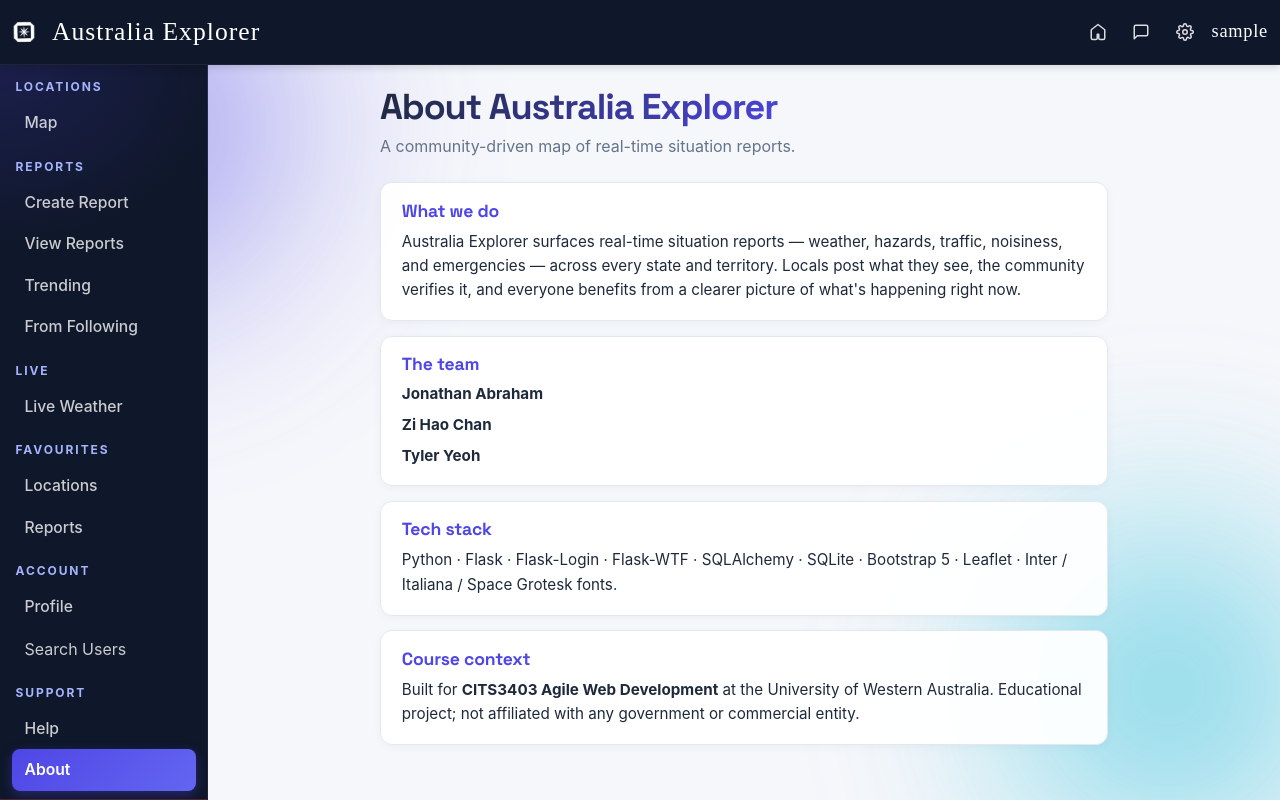
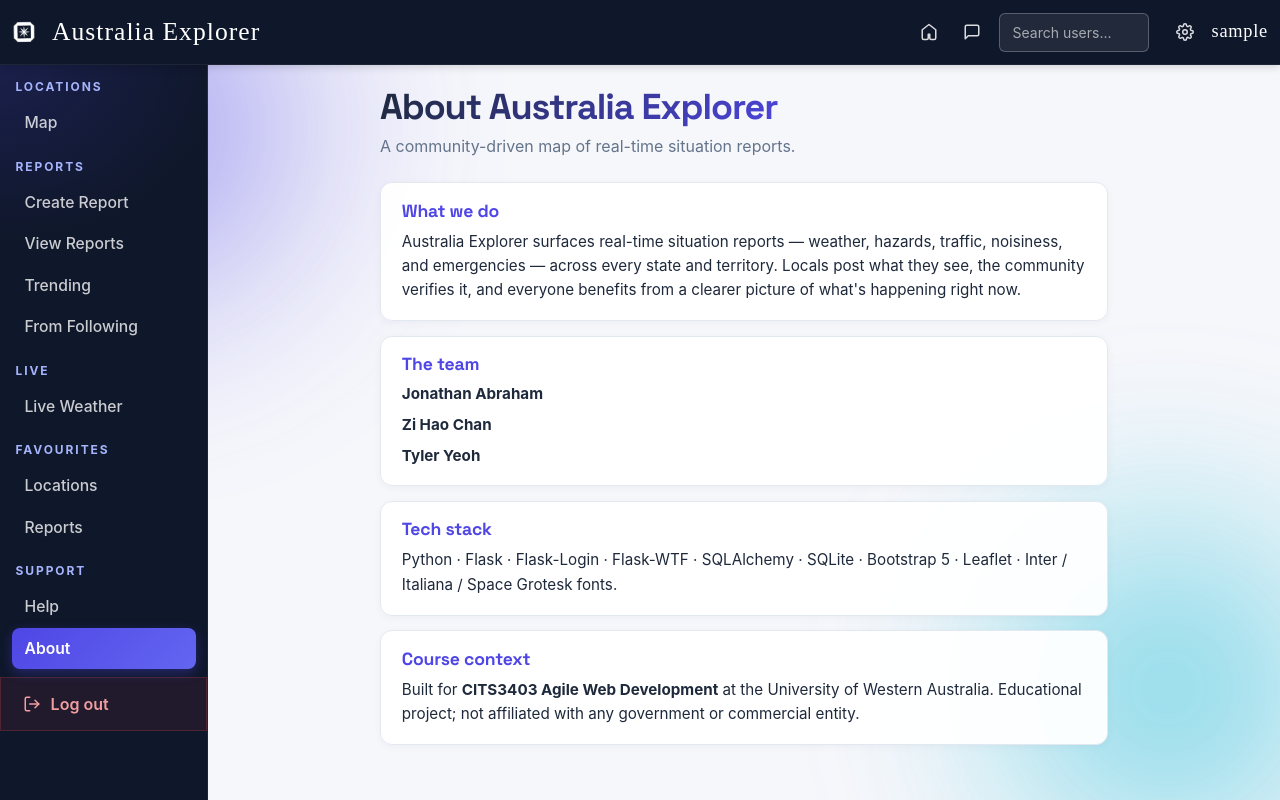
Before and after one commit to jono1762/cits3403-project, a Flask app: page /about in a window 1280 px wide. Run offline with Flask 3, Linux system fonts and the light colour scheme; a user stored in the database is signed in; tables that the repository leaves empty hold one stand-in row (values such as "Sample post"); some libraries are stand-ins or nearby versions; some web fonts are replaced.

Commit message:
Moved all account features from sidebar to navbar so all in one place while sidebar less cluttered.

```diff
--- a/app/static/css/navbar.css
+++ b/app/static/css/navbar.css
@@ -263,3 +263,92 @@
     transform: translateY(-2px);
     box-shadow: 0 8px 24px rgba(79, 70, 229, 0.55);
 }
+
+/* Search users input in the navbar — always visible for authenticated users */
+.app-navbar-search-wrapper {
+    position: relative;
+    display: inline-flex;
+    align-items: center;
+}
+
+.app-navbar-search-input {
+    width: 150px;
+    padding: 0.5rem 0.8rem;
+    font-size: 0.875rem;
+    border: 1px solid rgba(255, 255, 255, 0.25);
+    border-radius: 6px;
+    background: rgba(255, 255, 255, 0.08);
+    color: #fff;
+    transition: background 0.18s ease, border-color 0.18s ease;
+    margin-right: 0.6rem;
+}
+
+.app-navbar-search-input::placeholder {
+    color: rgba(255, 255, 255, 0.6);
+}
+
+.app-navbar-search-input:focus {
+    outline: none;
+    background: rgba(255, 255, 255, 0.12);
+    border-color: rgba(255, 255, 255, 0.5);
+    box-shadow: 0 0 0 3px rgba(79, 70, 229, 0.1);
+}
+
+/* Results dropdown under search input */
+.app-navbar-search-results {
+    position: absolute;
+    top: 100%;
+    left: 0;
+    width: 200px;
+    max-height: 300px;
+    overflow-y: auto;
+    margin-top: 4px;
+    padding: 0;
+    list-style: none;
+    background: #1a2332;
+    border: 1px solid rgba(255, 255, 255, 0.15);
+    border-radius: 6px;
+    box-shadow: 0 4px 12px rgba(0, 0, 0, 0.3);
+    z-index: 1060;
+}
+
+.app-navbar-search-results[aria-hidden="true"] {
+    display: none;
+}
+
+.app-navbar-search-results li {
+    padding: 0;
+    margin: 0;
+}
+
+.app-navbar-search-results a {
+    display: block;
+    padding: 0.6rem 0.8rem;
+    color: #a5b4fc;
+    text-decoration: none;
+    transition: background 0.15s ease, color 0.15s ease;
+}
+
+.app-navbar-search-results a:hover,
+.app-navbar-search-results a:focus {
+    background: rgba(79, 70, 229, 0.2);
+    color: #fff;
+    outline: none;
+}
+
+.app-navbar-search-empty {
+    padding: 0.8rem;
+    text-align: center;
+    color: rgba(255, 255, 255, 0.5);
+    font-size: 0.85rem;
+}
+
+@media (max-width: 767.98px) {
+    .app-navbar-search-input {
+        width: 120px;
+    }
+
+    .app-navbar-search-results {
+        width: 160px;
+    }
+}
--- a/app/templates/base.html
+++ b/app/templates/base.html
@@ -59,6 +59,14 @@
                         <span class="app-navbar-message-dot navbar-unread-dot"
                               {% if not unread_message_count %}hidden{% endif %}></span>
                     </a>
+                    {# search users input — always visible searchbar for finding users #}
+                    {% if not is_guest %}
+                        <div class="app-navbar-search-wrapper">
+                            <input type="search" id="app-navbar-search-input" class="app-navbar-search-input"
+                                   placeholder="Search users..." autocomplete="off" aria-label="Search users">
+                            <ul id="app-navbar-search-results" class="app-navbar-search-results" aria-hidden="true"></ul>
+                        </div>
+                    {% endif %}
                     {# settings cog — quick access to /settings from anywhere.
                        Replaces the sidebar Settings link. #}
                     <a href="{{ url_for('auth.settings_page') }}" class="app-navbar-settings"
@@ -69,7 +77,7 @@
                         </svg>
                     </a>
                     {# username links straight to the profile page now that the dropdown is gone #}
-                    <a href="{{ url_for('users.profile_page') }}" class="app-account-toggle">{{ current_user.username }}</a>
+                    <a href="{{ url_for('users.profile_page') }}" class="app-account-toggle" title="Profile">{{ current_user.username }}</a>
                 {% elif is_guest %}
                     {# guest viewing the public map — visually shows they're not signed in #}
                     <span class="app-account-toggle app-account-guest">Guest</span>
@@ -115,14 +123,6 @@
                     <div class="app-sidebar-group-header">Favourites</div>
                     <a href="{{ url_for('favourites_page') }}" class="app-sidebar-link {{ 'active' if path in ['/favourites', '/favourites/locations'] else '' }}" data-bs-dismiss="offcanvas">Locations</a>
                     <a href="{{ url_for('favourite_reports_page') }}" class="app-sidebar-link {{ 'active' if path == url_for('favourite_reports_page') else '' }}" data-bs-dismiss="offcanvas">Reports</a>
-
-                    <div class="app-sidebar-group-header">Account</div>
-                    <a href="{{ url_for('users.profile_page') }}" class="app-sidebar-link {{ 'active' if path == url_for('users.profile_page') else '' }}">Profile</a>
-                    {% if is_guest %}
-                        <a href="{{ url_for('users.search_users_page') }}" class="app-sidebar-link" data-bs-dismiss="offcanvas">Search Users</a>
-                    {% else %}
-                        <button type="button" class="app-sidebar-link app-sidebar-link-button" data-search-toggle>Search Users</button>
-                    {% endif %}
 
                     <div class="app-sidebar-group-header">Support</div>
                     <a href="{{ url_for('help_page') }}" class="app-sidebar-link {{ 'active' if path == url_for('help_page') else '' }}" data-bs-dismiss="offcanvas">Help</a>
@@ -181,14 +181,6 @@
                     <div class="app-sidebar-group-header">Favourites</div>
                     <a href="{{ url_for('favourites_page') }}" class="app-sidebar-link {{ 'active' if path in ['/favourites', '/favourites/locations'] else '' }}">Locations</a>
                     <a href="{{ url_for('favourite_reports_page') }}" class="app-sidebar-link {{ 'active' if path == url_for('favourite_reports_page') else '' }}">Reports</a>
-
-                    <div class="app-sidebar-group-header">Account</div>
-                    <a href="{{ url_for('users.profile_page') }}" class="app-sidebar-link {{ 'active' if path == url_for('users.profile_page') else '' }}">Profile</a>
-                    {% if is_guest %}
-                        <a href="{{ url_for('users.search_users_page') }}" class="app-sidebar-link">Search Users</a>
-                    {% else %}
-                        <button type="button" class="app-sidebar-link app-sidebar-link-button" data-search-toggle>Search Users</button>
-                    {% endif %}
 
                     <div class="app-sidebar-group-header">Support</div>
                     <a href="{{ url_for('help_page') }}" class="app-sidebar-link {{ 'active' if path == url_for('help_page') else '' }}">Help</a>
@@ -263,22 +255,6 @@
             </main>
         </div>
 
-        {% if current_user.is_authenticated %}
-            {# Slide-out user search panel — Instagram-style.
-               Auth-only: guests get a stub alert instead. #}
-            <aside id="user-search-panel" class="user-search-panel" aria-hidden="true">
-                <div class="user-search-header">
-                    <h3 class="user-search-title">Search Users</h3>
-                    <button type="button" class="user-search-close" aria-label="Close search">×</button>
-                </div>
-                <div class="user-search-input-wrap">
-                    <input type="search" id="user-search-input" class="user-search-input"
-                           placeholder="Search by username..." autocomplete="off">
-                </div>
-                <ul id="user-search-results" class="user-search-results"></ul>
-                <p id="user-search-empty" class="user-search-empty">Start typing to find people.</p>
-            </aside>
-        {% endif %}
     {% endif %}
 
     <script>
@@ -344,51 +320,28 @@
 
     {% if current_user.is_authenticated %}
     <script>
-        // Sliding user-search panel — Instagram-style.
-        // Click "Search Users" in the sidebar → panel slides out to its right.
+        // Navbar user-search input — dropdown results appear directly below.
         // Live results via /api/search-users with debounced fetches.
         (function () {
-            const panel = document.getElementById('user-search-panel');
-            const input = document.getElementById('user-search-input');
-            const results = document.getElementById('user-search-results');
-            const empty = document.getElementById('user-search-empty');
-            const closeBtn = panel.querySelector('.user-search-close');
-            const toggles = document.querySelectorAll('[data-search-toggle]');
+            const input = document.getElementById('app-navbar-search-input');
+            if (!input) return;
 
-            function openPanel() {
-                panel.classList.add('is-open');
-                panel.setAttribute('aria-hidden', 'false');
-                setTimeout(() => input.focus(), 200);
+            const resultsList = document.getElementById('app-navbar-search-results');
+            let searchTimer;
+
+            function showResults() {
+                resultsList.setAttribute('aria-hidden', 'false');
             }
-            function closePanel() {
-                panel.classList.remove('is-open');
-                panel.setAttribute('aria-hidden', 'true');
+            function hideResults() {
+                resultsList.setAttribute('aria-hidden', 'true');
             }
 
-            toggles.forEach((btn) => btn.addEventListener('click', openPanel));
-            closeBtn.addEventListener('click', closePanel);
-
-            // close on Escape
-            document.addEventListener('keydown', (e) => {
-                if (e.key === 'Escape' && panel.classList.contains('is-open')) closePanel();
-            });
-            // close on outside click (anywhere except panel + the toggle)
-            document.addEventListener('click', (e) => {
-                if (!panel.classList.contains('is-open')) return;
-                if (panel.contains(e.target)) return;
-                if (e.target.closest('[data-search-toggle]')) return;
-                closePanel();
-            });
-
-            // debounced live search
-            let searchTimer;
-            input.addEventListener('input', () => {
+            function performSearch() {
                 clearTimeout(searchTimer);
                 const q = input.value.trim();
                 if (!q) {
-                    results.innerHTML = '';
-                    empty.textContent = 'Start typing to find people.';
-                    empty.style.display = '';
+                    resultsList.innerHTML = '';
+                    hideResults();
                     return;
                 }
                 searchTimer = setTimeout(async () => {
@@ -396,20 +349,37 @@
                         const res = await fetch('/api/search-users?q=' + encodeURIComponent(q));
                         const data = await res.json();
                         if (data.length === 0) {
-                            results.innerHTML = '';
-                            empty.textContent = 'No users found.';
-                            empty.style.display = '';
+                            resultsList.innerHTML = '<li class="app-navbar-search-empty">No users found.</li>';
                         } else {
-                            empty.style.display = 'none';
-                            results.innerHTML = data.map(u =>
-                                `<li class="user-search-result"><a href="${u.profile_url}">${u.username}</a></li>`
+                            resultsList.innerHTML = data.map(u =>
+                                `<li><a href="${u.profile_url}">${u.username}</a></li>`
                             ).join('');
                         }
+                        showResults();
                     } catch (err) {
-                        empty.textContent = 'Search failed.';
-                        empty.style.display = '';
+                        resultsList.innerHTML = '<li class="app-navbar-search-empty">Search failed.</li>';
+                        showResults();
                     }
                 }, 200);
+            }
+
+            input.addEventListener('input', performSearch);
+            input.addEventListener('focus', () => {
+                if (resultsList.innerHTML) showResults();
+            });
+
+            // close on Escape
+            document.addEventListener('keydown', (e) => {
+                if (e.key === 'Escape') {
+                    hideResults();
+                    input.blur();
+                }
+            });
+            // close on outside click
+            document.addEventListener('click', (e) => {
+                if (!input.contains(e.target) && !resultsList.contains(e.target)) {
+                    hideResults();
+                }
             });
         })();
     </script>
```
